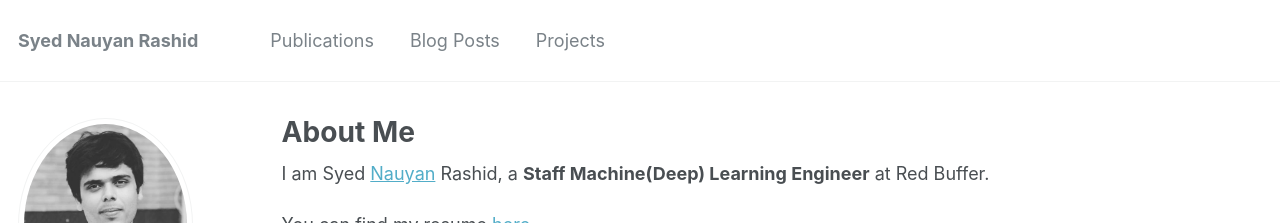
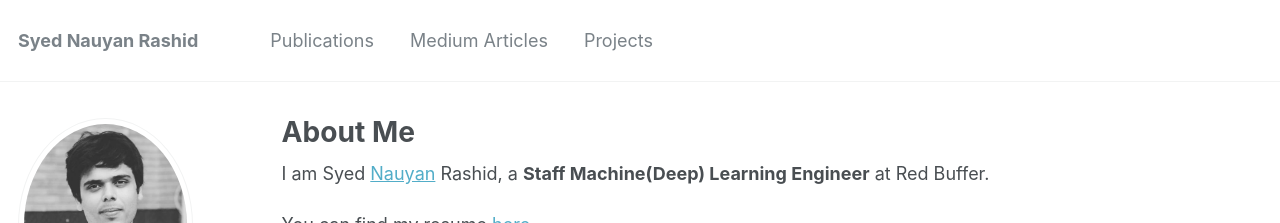
Before and after one commit to nauyan/nauyan.github.io, a Jekyll site: the page built from _pages/about.md, in a window 1280 px wide and 900 px high. Shown: the top 223 px of the window. Built offline with Jekyll 4.4.1, drawn with Linux system fonts in a browser that asks for light colours.

Commit message:
modification of navigation

```diff
--- a/_data/navigation.yml
+++ b/_data/navigation.yml
@@ -15,7 +15,7 @@ main:
   # - title: "Portfolio"
   #   url: /portfolio/
 
-  - title: "Blog Posts"
+  - title: "Medium Articles"
     url: /year-archive/
 
   - title: "Projects"
```
